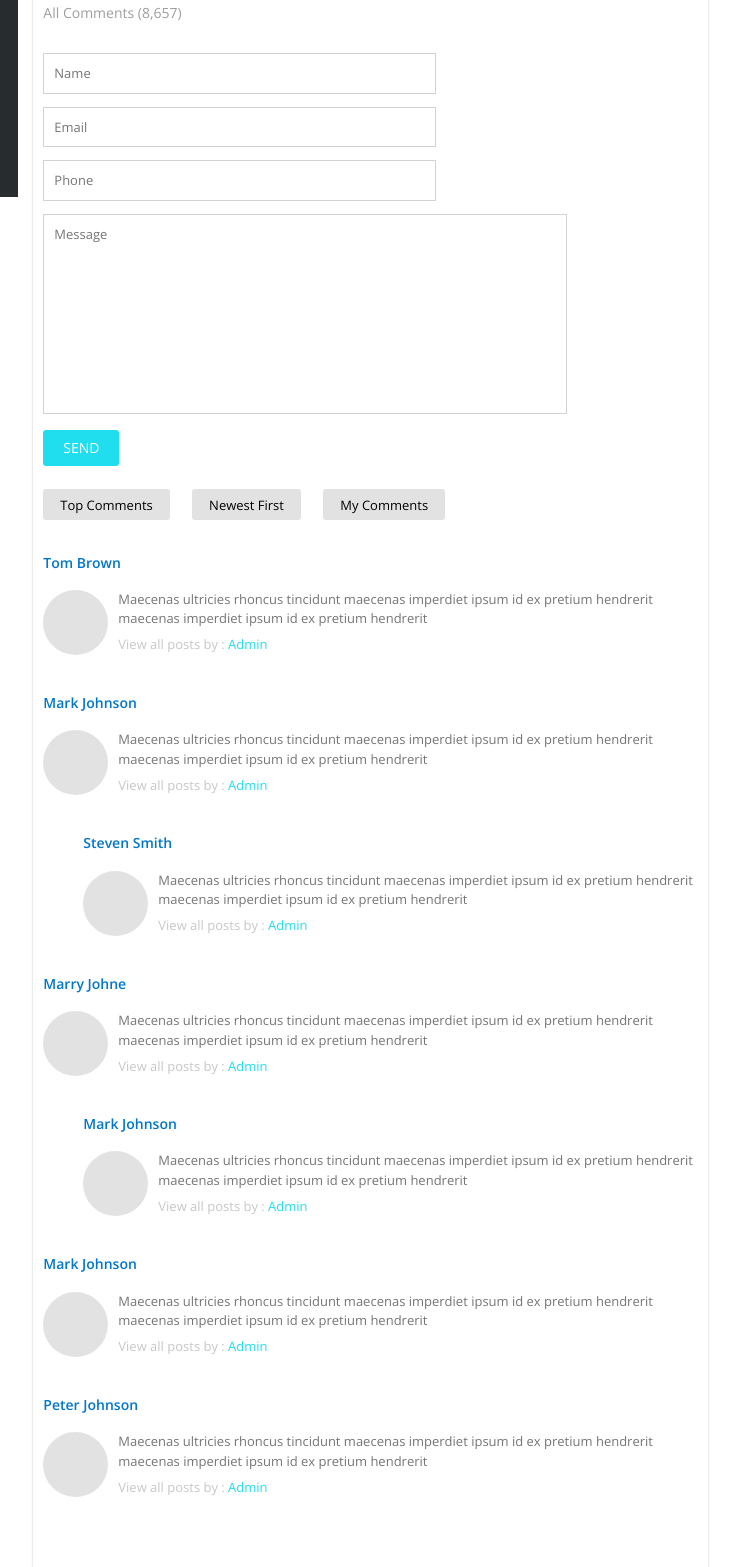
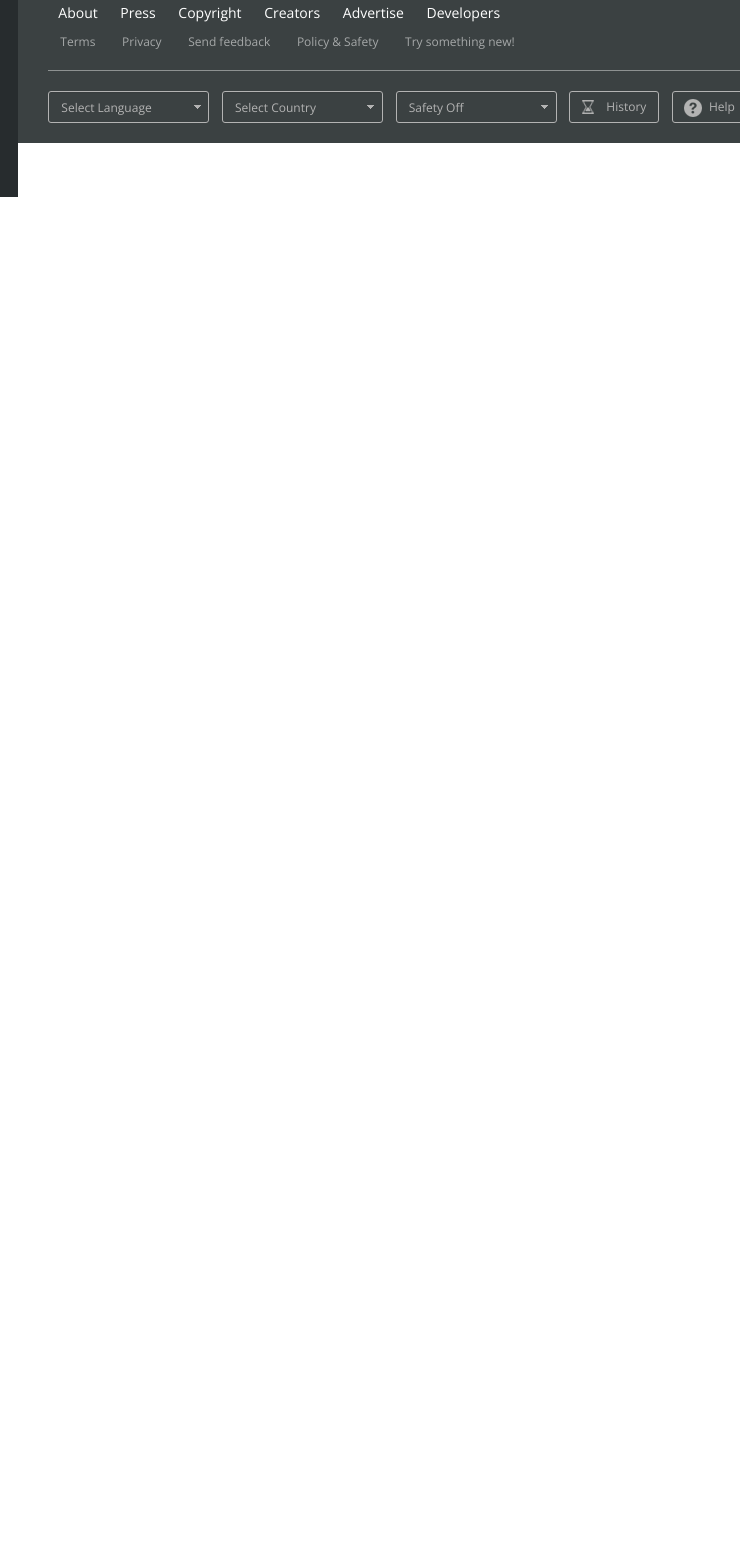
Before and after one commit to jamescdcruz7/jamescdcruz7.github.io, a plain HTML site: page single.html in a window 1280 px wide. Shown: the part 603-2170 px from the top of the page, without its empty margins (195-935 px from the left). After the commit the page ends 800 px from the top, so only its background shows below. Drawn offline with nearby package versions, Linux system fonts and the light colour scheme.

Commit message:
Update single.html

```diff
--- a/single.html
+++ b/single.html
@@ -178,114 +178,7 @@ Smartphone Compatible web template, free webdesigns for Nokia, Samsung, LG, Sony
 								</ul>
 							</div>
 					</div>
-					<div class="all-comments">
-						<div class="all-comments-info">
-							<a href="#">All Comments (8,657)</a>
-							<div class="box">
-								<form>
-									<input type="text" placeholder="Name" required=" ">
-									<input type="text" placeholder="Email" required=" ">
-									<input type="text" placeholder="Phone" required=" ">
-									<textarea placeholder="Message" required=" "></textarea>
-									<input type="submit" value="SEND">
-									<div class="clearfix"> </div>
-								</form>
-							</div>
-							<div class="all-comments-buttons">
-								<ul>
-									<li><a href="#" class="top">Top Comments</a></li>
-									<li><a href="#" class="top newest">Newest First</a></li>
-									<li><a href="#" class="top my-comment">My Comments</a></li>
-								</ul>
-							</div>
-						</div>
-						<div class="media-grids">
-							<div class="media">
-								<h5>Tom Brown</h5>
-								<div class="media-left">
-									<a href="#">
 
-									</a>
-								</div>
-								<div class="media-body">
-									<p>Maecenas ultricies rhoncus tincidunt maecenas imperdiet ipsum id ex pretium hendrerit maecenas imperdiet ipsum id ex pretium hendrerit</p>
-									<span>View all posts by :<a href="#"> Admin </a></span>
-								</div>
-							</div>
-							<div class="media">
-								<h5>Mark Johnson</h5>
-								<div class="media-left">
-									<a href="#">
-
-									</a>
-								</div>
-								<div class="media-body">
-									<p>Maecenas ultricies rhoncus tincidunt maecenas imperdiet ipsum id ex pretium hendrerit maecenas imperdiet ipsum id ex pretium hendrerit</p>
-									<span>View all posts by :<a href="#"> Admin </a></span>
-								</div>
-							</div>
-							<div class="media">
-								<h5>Steven Smith</h5>
-								<div class="media-left">
-									<a href="#">
-
-									</a>
-								</div>
-								<div class="media-body">
-									<p>Maecenas ultricies rhoncus tincidunt maecenas imperdiet ipsum id ex pretium hendrerit maecenas imperdiet ipsum id ex pretium hendrerit</p>
-									<span>View all posts by :<a href="#"> Admin </a></span>
-								</div>
-							</div>
-							<div class="media">
-								<h5>Marry Johne</h5>
-								<div class="media-left">
-									<a href="#">
-
-									</a>
-								</div>
-								<div class="media-body">
-									<p>Maecenas ultricies rhoncus tincidunt maecenas imperdiet ipsum id ex pretium hendrerit maecenas imperdiet ipsum id ex pretium hendrerit</p>
-									<span>View all posts by :<a href="#"> Admin </a></span>
-								</div>
-							</div>
-							<div class="media">
-								<h5>Mark Johnson</h5>
-								<div class="media-left">
-									<a href="#">
-
-									</a>
-								</div>
-								<div class="media-body">
-									<p>Maecenas ultricies rhoncus tincidunt maecenas imperdiet ipsum id ex pretium hendrerit maecenas imperdiet ipsum id ex pretium hendrerit</p>
-									<span>View all posts by :<a href="#"> Admin </a></span>
-								</div>
-							</div>
-							<div class="media">
-								<h5>Mark Johnson</h5>
-								<div class="media-left">
-									<a href="#">
-
-									</a>
-								</div>
-								<div class="media-body">
-									<p>Maecenas ultricies rhoncus tincidunt maecenas imperdiet ipsum id ex pretium hendrerit maecenas imperdiet ipsum id ex pretium hendrerit</p>
-									<span>View all posts by :<a href="#"> Admin </a></span>
-								</div>
-							</div>
-							<div class="media">
-								<h5>Peter Johnson</h5>
-								<div class="media-left">
-									<a href="#">
-
-									</a>
-								</div>
-								<div class="media-body">
-									<p>Maecenas ultricies rhoncus tincidunt maecenas imperdiet ipsum id ex pretium hendrerit maecenas imperdiet ipsum id ex pretium hendrerit</p>
-									<span>View all posts by :<a href="#"> Admin </a></span>
-								</div>
-							</div>
-						</div>
-					</div>
 				</div>
 				<div class="col-md-4 single-right">
 					<h3>Up Next</h3>
```
